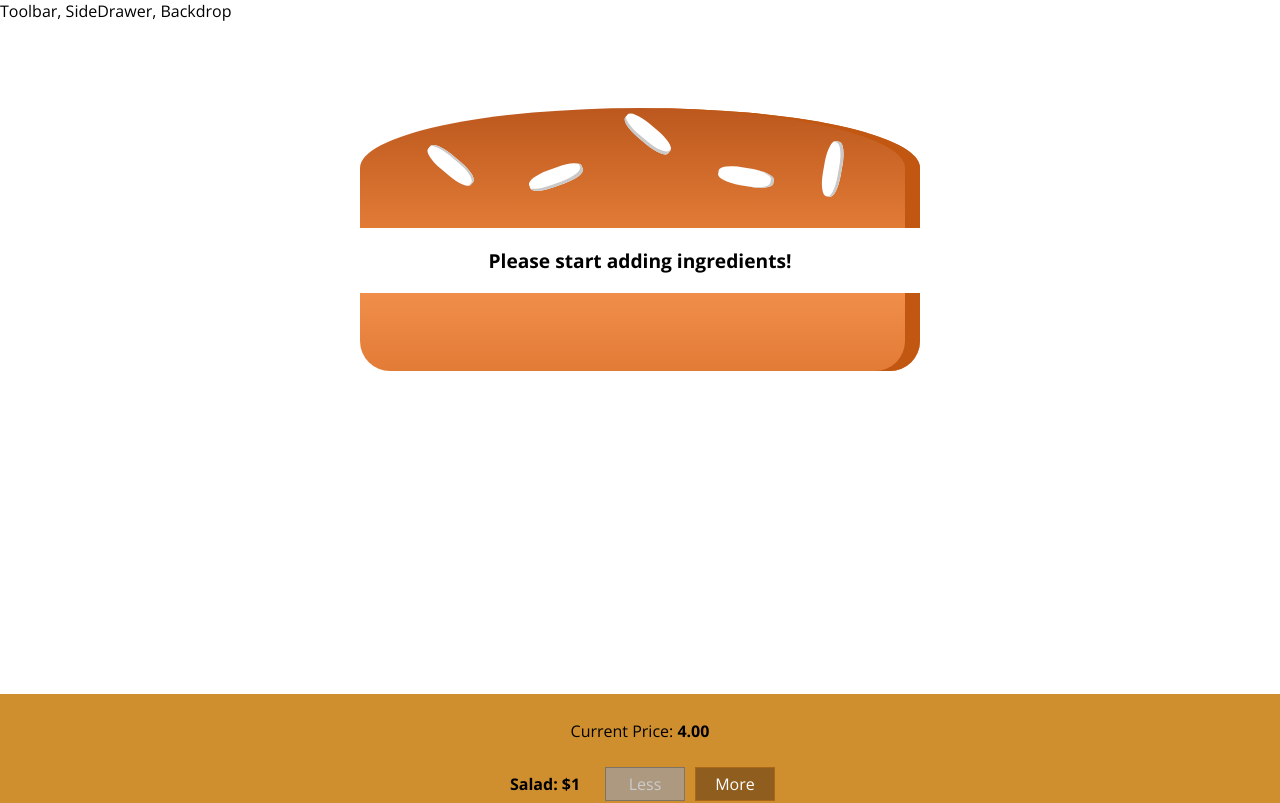
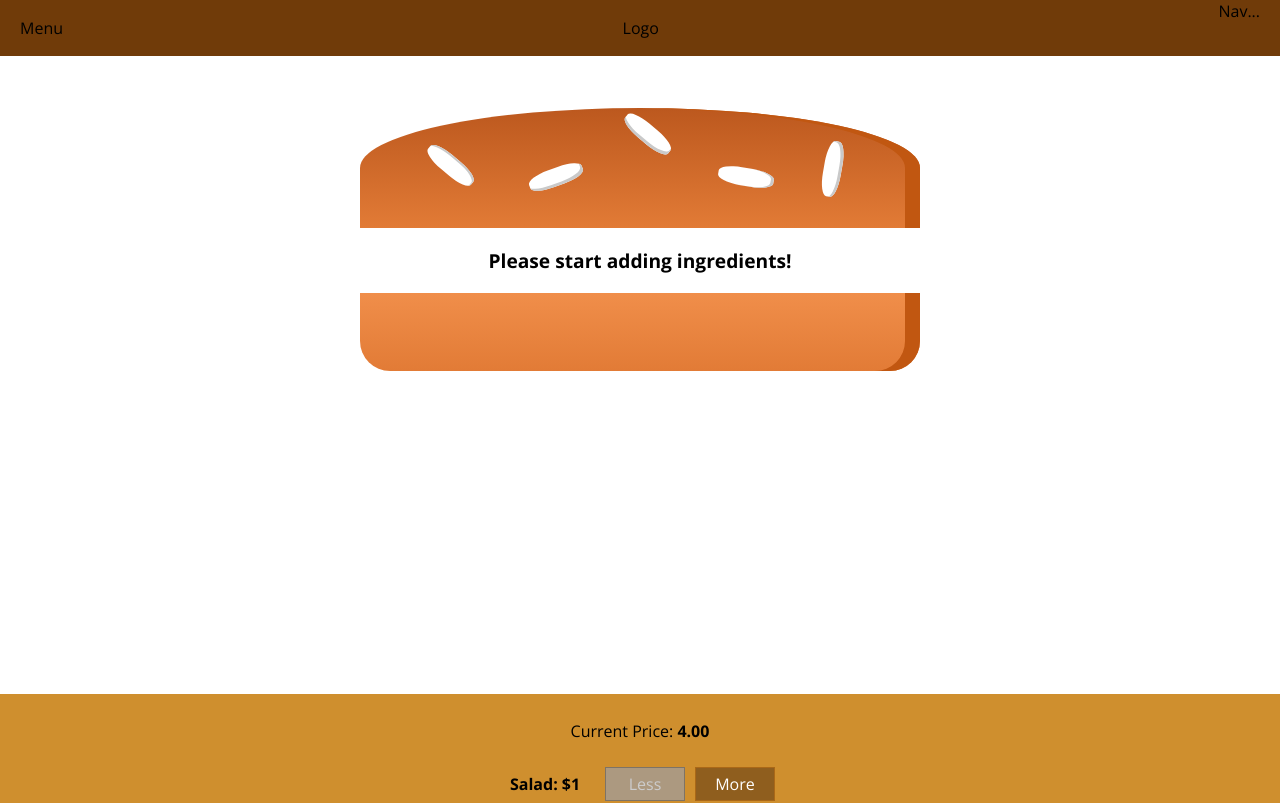
Before and after one commit to JimmyLin39/burger-builder, a React app: page / in a window 1280 px wide. Shown: the top 803 px of the page. Built offline with nearby package versions, Linux system fonts and the light colour scheme.

Commit message:
import toolbar

```diff
--- a/src/components/Layout/Layout.js
+++ b/src/components/Layout/Layout.js
@@ -2,11 +2,13 @@
 
 import Aux from '../../hoc/Aux';
 import classes from './Layout.css';
+import Toolbar from '../Navigation/Toolbar/Toolbar';
 
 const layout = ( props ) => (
   <Aux>
     <div>
-      Toolbar, SideDrawer, Backdrop
+      <Toolbar />
+      SideDrawer, Backdrop
     </div>
     <main className={classes.Content}>
       {props.children}
--- /dev/null
+++ b/src/components/Navigation/Toolbar/Toolbar.css
@@ -0,0 +1,19 @@
+.Toolbar {
+  height: 56px;
+  width: 100%;
+  position: fixed;
+  left: 0;
+  top: 0;
+  background-color: #703B09;
+  display: flex;
+  justify-content: space-between;
+  align-items: center;
+  padding: 0 20px;
+  box-sizing: border-box;
+  z-index: 90;
+}
+
+.Toolbar nav {
+  height: 100%;
+
+}
--- /dev/null
+++ b/src/components/Navigation/Toolbar/Toolbar.js
@@ -0,0 +1,15 @@
+import React from 'react';
+
+import classes from './Toolbar.css'
+
+const toolbar = (props) => (
+  <header className={classes.Toolbar}>
+    <div>Menu</div>
+    <div>Logo</div>
+    <nav>
+      Nav...
+    </nav>
+  </header>
+);
+
+export default toolbar;
```
